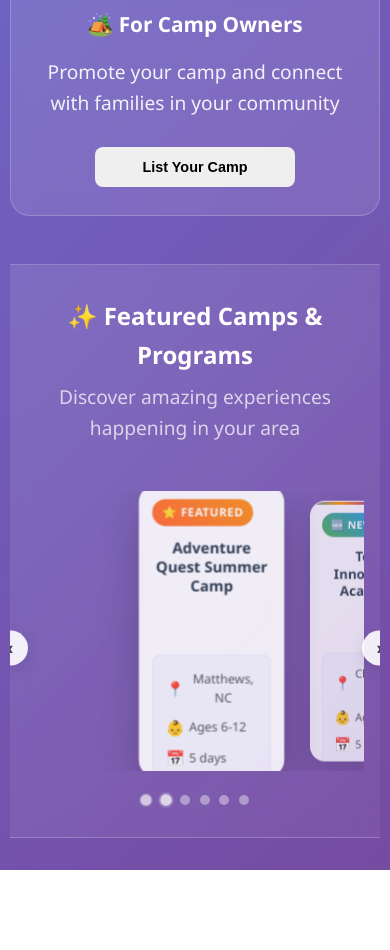
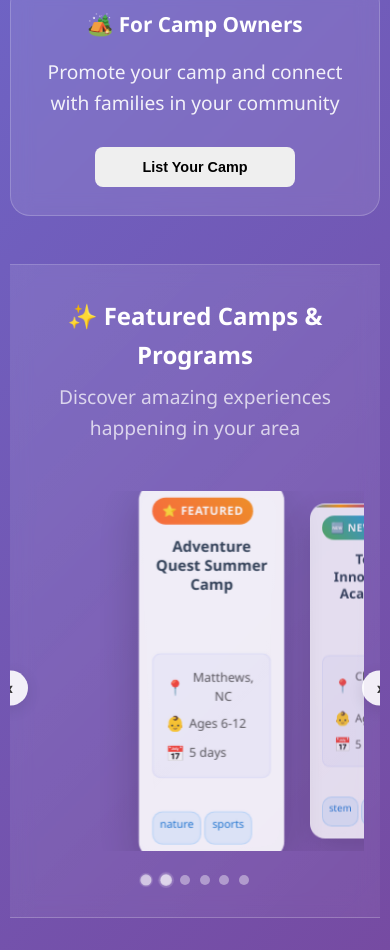
Before and after one commit to chadwhunter/kid-to-camp, a website: page index.html in a window 390 px wide. Shown: the part 1522-2472 px from the top of the page. Before the commit the page ends 2392 px from the top, so only its background shows below. Drawn offline with nearby package versions, Linux system fonts and the light colour scheme; no server answers.

Commit message:
Fixed:  size of carousel cards

```diff
--- a/css/styles.css
+++ b/css/styles.css
@@ -2091,9 +2091,12 @@ nav {
     cursor: pointer;
     position: relative;
     overflow: hidden;
-    height: 350px;
+    height: 420px;
+    /* Increased height to fit all content */
     display: flex;
     flex-direction: column;
+    justify-content: space-between;
+    /* Distribute content evenly */
 }
 
 .camp-card-content:hover {
@@ -2157,19 +2160,21 @@ nav {
     line-height: 1.4;
     margin-bottom: 1rem;
     display: -webkit-box;
-    -webkit-line-clamp: 3;
+    -webkit-line-clamp: 2;
+    /* Reduced to 2 lines to save space */
     -webkit-box-orient: vertical;
-    line-clamp: 3;
-    /* Standard property for compatibility */
+    line-clamp: 2;
     overflow: hidden;
-    flex-grow: 1;
-}
+    height: 2.8rem;
+    /* Fixed height for consistency */
+}
+
 
 .camp-details-mini {
     display: flex;
     flex-direction: column;
-    gap: 0.4rem;
-    margin-bottom: 0.75rem;
+    gap: 0.3rem;
+    margin-bottom: 1rem;
     padding: 0.75rem;
     background: rgba(103, 126, 234, 0.05);
     border-radius: 8px;
@@ -2194,7 +2199,9 @@ nav {
     display: flex;
     flex-wrap: wrap;
     gap: 0.2rem;
-    margin-bottom: 0.75rem;
+    margin-bottom: 1rem;
+    min-height: 2rem;
+    /* Ensure consistent spacing even with fewer tags */
 }
 
 .interest-tag {
@@ -2208,25 +2215,27 @@ nav {
 }
 
 .camp-price {
-    font-size: 1.1rem;
+    font-size: 1.2rem;
     font-weight: 700;
     color: #4CAF50;
     text-align: center;
-    margin-bottom: 0.75rem;
+    margin-bottom: 1rem;
 }
 
 .camp-cta-btn {
     background: linear-gradient(45deg, #4CAF50, #45a049);
     color: white;
     border: none;
-    padding: 0.6rem 1rem;
+    padding: 0.7rem 1rem;
     border-radius: 8px;
-    font-size: 0.8rem;
+    font-size: 0.85rem;
     font-weight: 600;
     cursor: pointer;
     transition: all 0.3s ease;
+    box-shadow: 0 3px 10px rgba(76, 175, 80, 0.3);
+    width: 100%;
     margin-top: auto;
-    box-shadow: 0 3px 10px rgba(76, 175, 80, 0.3);
+    /* This pushes the button to the bottom */
 }
 
 .camp-cta-btn:hover {
@@ -2306,7 +2315,8 @@ nav {
     }
 
     .camp-card-content {
-        height: 320px;
+        height: 400px;
+        /* Adjusted for tablet */
         padding: 1.25rem;
     }
 }
@@ -2326,7 +2336,8 @@ nav {
 
     .camp-card-content {
         padding: 1rem;
-        height: 300px;
+        height: 380px;
+        /* Adjusted for mobile */
     }
 
     .camp-card-content h3 {
@@ -2337,7 +2348,8 @@ nav {
         font-size: 0.75rem;
         -webkit-line-clamp: 2;
         line-clamp: 2;
-        /* Standard property for compatibility */
+        height: 2.4rem;
+        /* Adjusted for smaller text */
     }
 
     .carousel-nav {
@@ -2366,7 +2378,8 @@ nav {
 
     .camp-card-content {
         padding: 0.75rem;
-        height: 280px;
+        height: 360px;
+        /* Adjusted for small mobile */
     }
 
     .camp-card-content h3 {
@@ -2375,8 +2388,7 @@ nav {
 
     .camp-description {
         font-size: 0.7rem;
-        -webkit-line-clamp: 2;
-        line-clamp: 2;
-        /* Standard property for compatibility */
-    }
-}
+        height: 2.2rem;
+        /* Adjusted for smallest text */
+    }
+}
```
